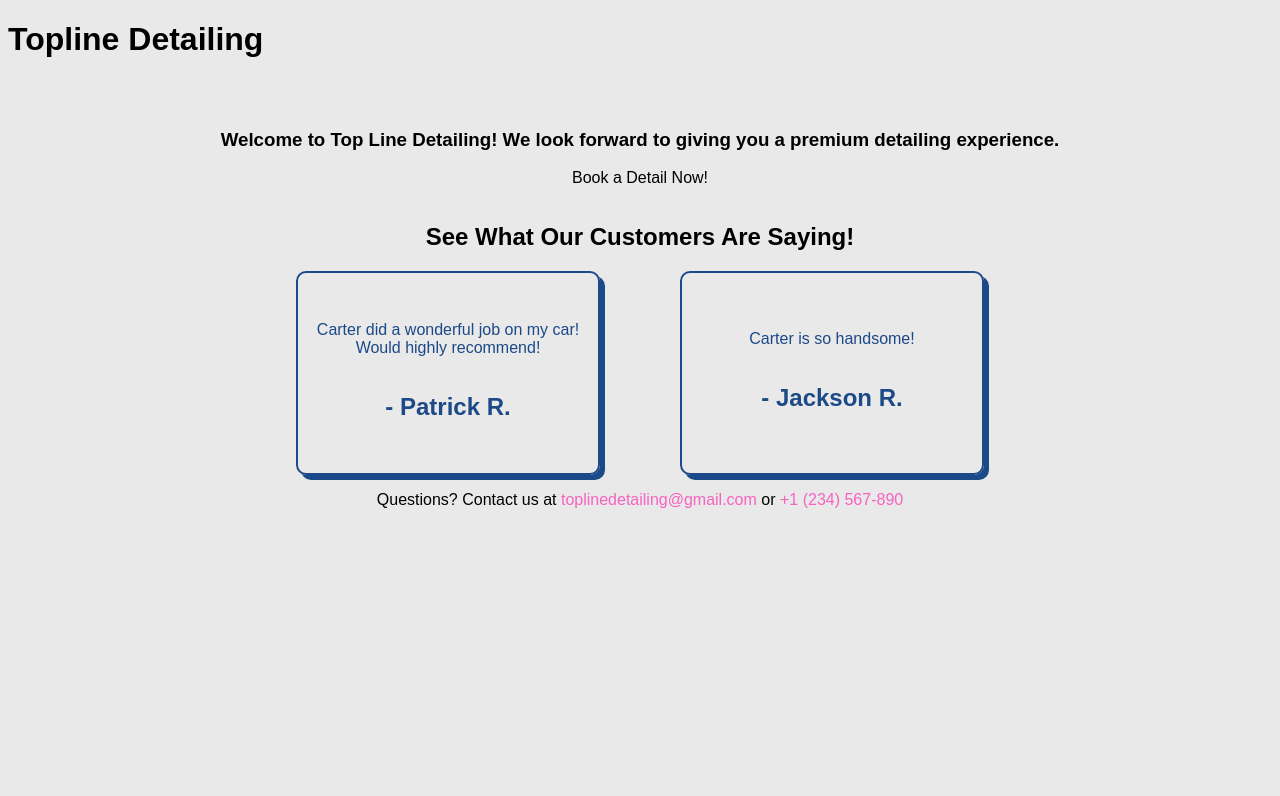
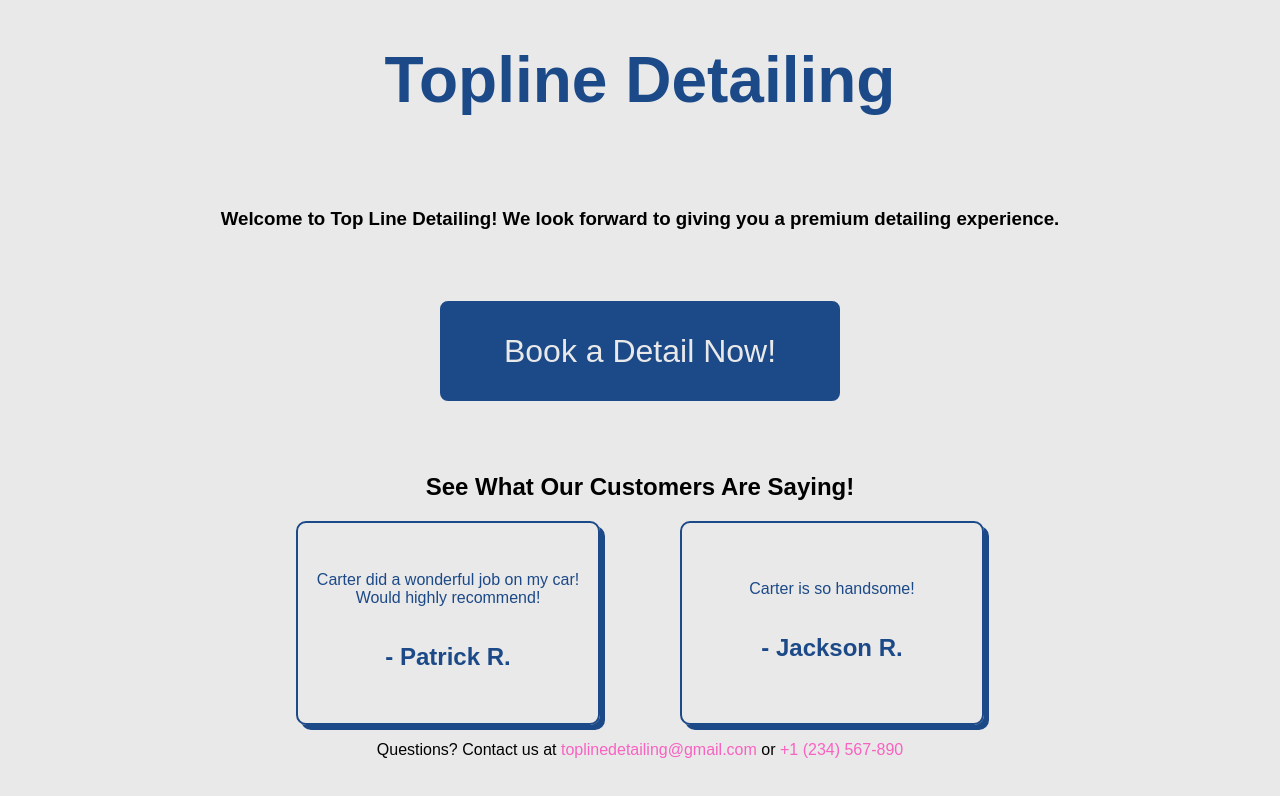
Before and after one commit to patrickriley1/TopLine, a React (Vite) app in the folder topline/: page / in a window 1280 px wide. Shown: the top 796 px of the page. Built offline with nearby package versions, Linux system fonts and the light colour scheme.

Commit message:
added /book

```diff
--- a/topline/src/App.css
+++ b/topline/src/App.css
@@ -1,8 +1,8 @@
-.Header {
+.Title {
   text-align: center;
 }
 
-.Header h1 {
+.Title h1 {
   font-size: 4rem;
   color: var(--color2);
 }
--- a/topline/src/App.jsx
+++ b/topline/src/App.jsx
@@ -23,7 +23,7 @@ function Home() {
     <main>
       <div className="Content">
         <h3>Welcome to Top Line Detailing! We look forward to giving you a premium detailing experience.</h3>
-          <p>Book a Detail Now!</p>
+        <Link to="/book" className="bookNowButton"><p>Book a Detail Now!</p></Link>
         {/* Licensed and insured */}
       </div>
       {/* top services - Ceramic Coating, Detailing */}
```
